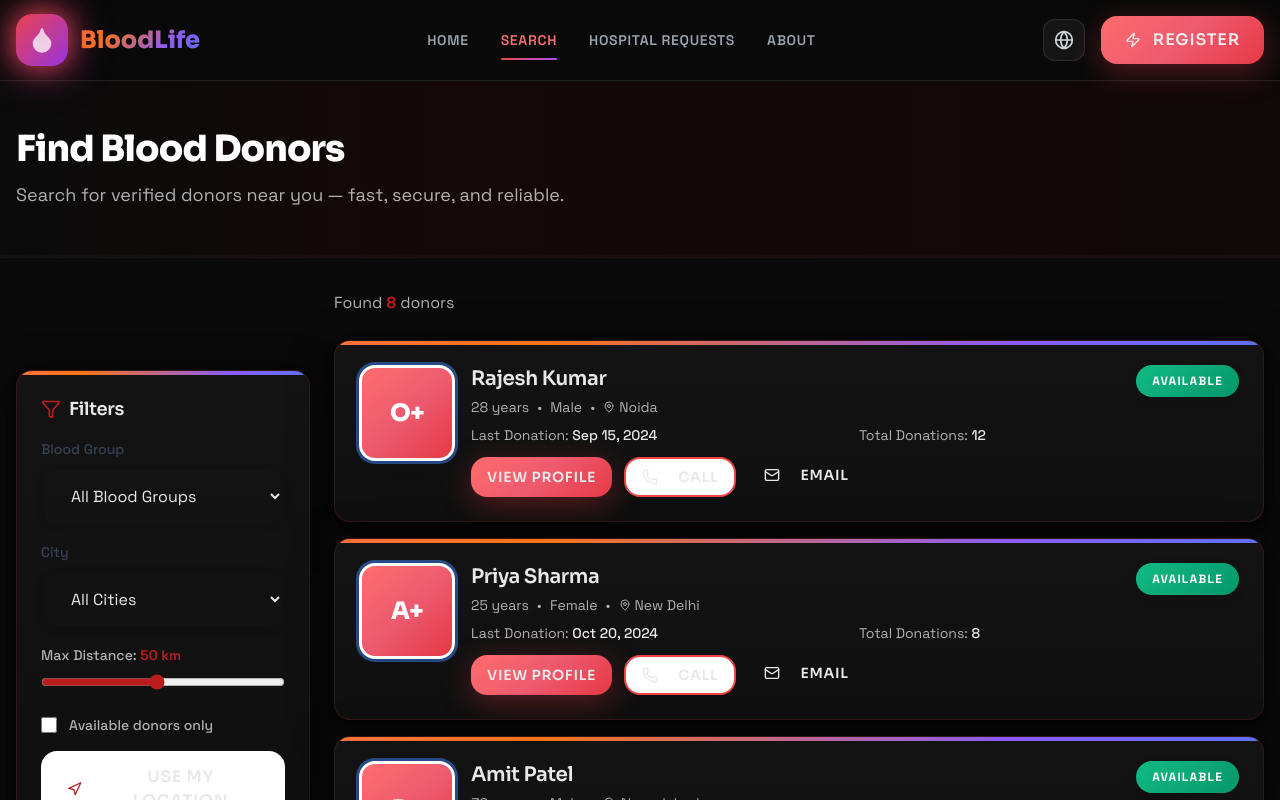
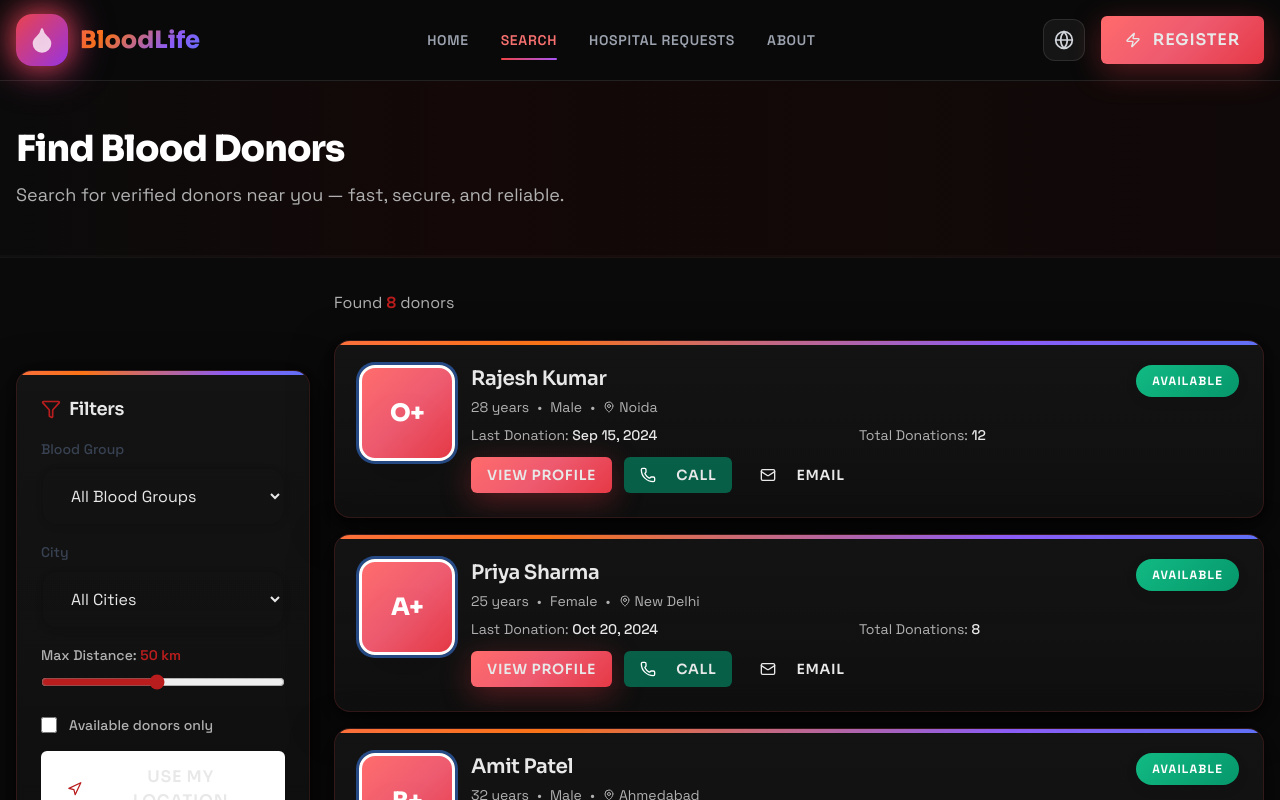
Before and after one commit to Anandhu1028/blood_donation, a React (Vite) app: page /search in a window 1280 px wide. Shown: the top 800 px of the page. Built offline with nearby package versions, Linux system fonts and the light colour scheme.

Commit message:
style change

```diff
--- a/src/components/ui/Button.jsx
+++ b/src/components/ui/Button.jsx
@@ -12,7 +12,12 @@ export function Button({
         primary: 'btn-primary',
         secondary: 'btn-secondary',
         outline: 'btn-outline',
+
         ghost: 'btn-ghost',
+
+        // NEW VARIANTS
+        success: 'bg-[#065F46] text-white hover:bg-[#064E3B]',// GREEN BUTTON
+        'danger-outline': 'border border-red-500 text-red-500 hover:bg-red-50',   // RED OUTLINE
     };
 
     const sizes = {
@@ -23,7 +28,12 @@ export function Button({
 
     return (
         <button
-            className={cn('btn', variants[variant], sizes[size], className)}
+            className={cn(
+                'btn transition-colors duration-200 rounded-md',
+                variants[variant],
+                sizes[size],
+                className
+            )}
             disabled={disabled}
             {...props}
         >
--- a/src/pages/HospitalsPage.jsx
+++ b/src/pages/HospitalsPage.jsx
@@ -142,16 +142,18 @@ export function HospitalsPage() {
                                             {/* ACTION BUTTONS */}
                                             <div className="flex flex-wrap gap-4">
                                                 <a href={`tel:${request.contactPhone}`}>
-                                                    <Button>
+                                                    <Button variant="success">
                                                         <Phone className="w-4 h-4 mr-1" />
                                                         Call Hospital
                                                     </Button>
+
                                                 </a>
 
-                                                <Button variant="outline">
+                                               <Button variant="danger-outline">
                                                     <MapPin className="w-4 h-4 mr-1" />
                                                     View on Map
                                                 </Button>
+
 
                                                 <Button variant="ghost">
                                                     I Can Donate
--- a/src/pages/SearchPage.jsx
+++ b/src/pages/SearchPage.jsx
@@ -306,11 +306,12 @@ export function SearchPage() {
                               </Button>
 
                               <a href={`tel:${donor.phone}`} aria-label={`Call ${donor.name}`}>
-                                <Button size="sm" variant="outline">
-                                  <Phone className="w-4 h-4 mr-2" />
-                                  Call
-                                </Button>
-                              </a>
+  <Button size="sm" variant="success">
+    <Phone className="w-4 h-4 mr-2 text-white" />
+    Call
+  </Button>
+</a>
+
 
                               <a href={`mailto:${donor.email}`} aria-label={`Email ${donor.name}`}>
                                 <Button size="sm" variant="ghost">
```
